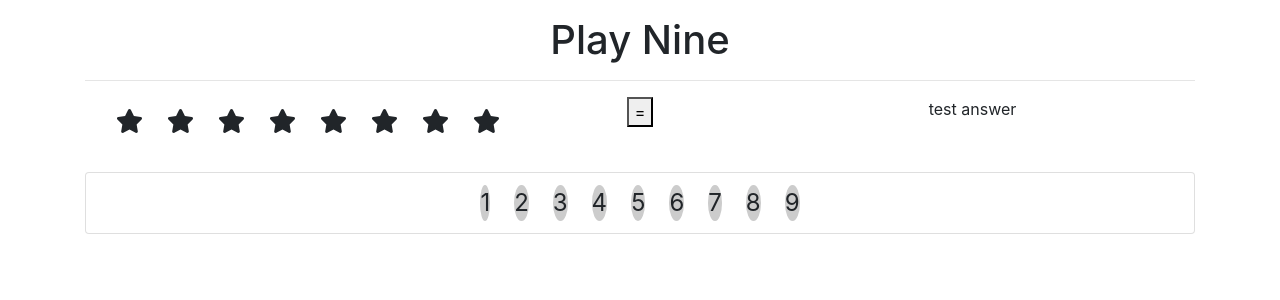
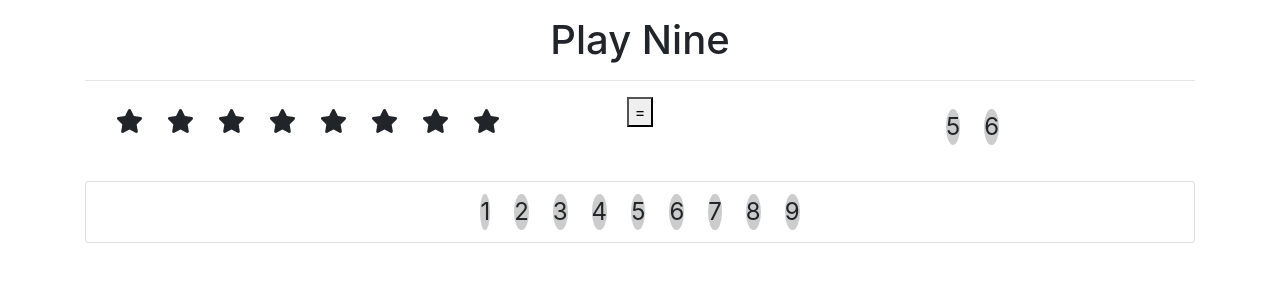
Before and after one commit to ghost-fa/game-kids, a React (Create React App) app: page / in a window 1280 px wide. Shown: the top 300 px of the page. Built offline with nearby package versions, Linux system fonts and the light colour scheme.

Commit message:
delet the for loop and add map i use _.range from lodash in starts and in number component also use number list make varible and not relate to the  logec will never the varibal shear

```diff
--- a/src/components/Number.jsx
+++ b/src/components/Number.jsx
@@ -3,19 +3,20 @@
 
 
 const Number = () =>{
-  const arrayOfNumbers = _.range(1, 10);
+
 
     return(
       <Fragment>
         <main className="card text-Center">
           <div>
-              {arrayOfNumbers.map((number,i) => (
+              {numbersList.map((number,i) => (
               <span key={i}>{number}</span>))}
           </div>
     </main>
   </Fragment>
-)
+);
 
-}
+};
+const numbersList = _.range(1, 10);
 
 export default Number
--- a/src/components/Stars.jsx
+++ b/src/components/Stars.jsx
@@ -1,19 +1,19 @@
 import React from 'react';
 import { FontAwesomeIcon } from '@fortawesome/react-fontawesome';
 import {faStar} from '@fortawesome/free-solid-svg-icons';
-
+import _ from 'lodash'
 
 
 const Stars = (props) =>{
   const numberOfStars = 1 + Math.floor( Math.random()*9);
-  let stars = [];
-  for (let i=0; i<numberOfStars; i++){
-    stars.push(<FontAwesomeIcon key={i}   icon={faStar}/>)
-  }
+  // let stars = [];
+  // for (let i=0; i<numberOfStars; i++){
+  //   stars.push(<FontAwesomeIcon key={i}   icon={faStar}/>)
+  // }
   return  (
     <div className="col-5">
 
-      {stars}
+      {_.range(numberOfStars).map(i => <FontAwesomeIcon key={i}   icon={faStar}/>)}
 
     </div>
   )
--- a/src/views/Answer.jsx
+++ b/src/views/Answer.jsx
@@ -2,7 +2,11 @@
 
 
 const Answer = ( ) =>{
-  return (<div className="col-5"><p>test answer</p></div>)
+  return (<div className="col-5">
+    <span>5</span>
+
+    <span>6</span>
+  </div>)
 }
 
 export default Answer
```
